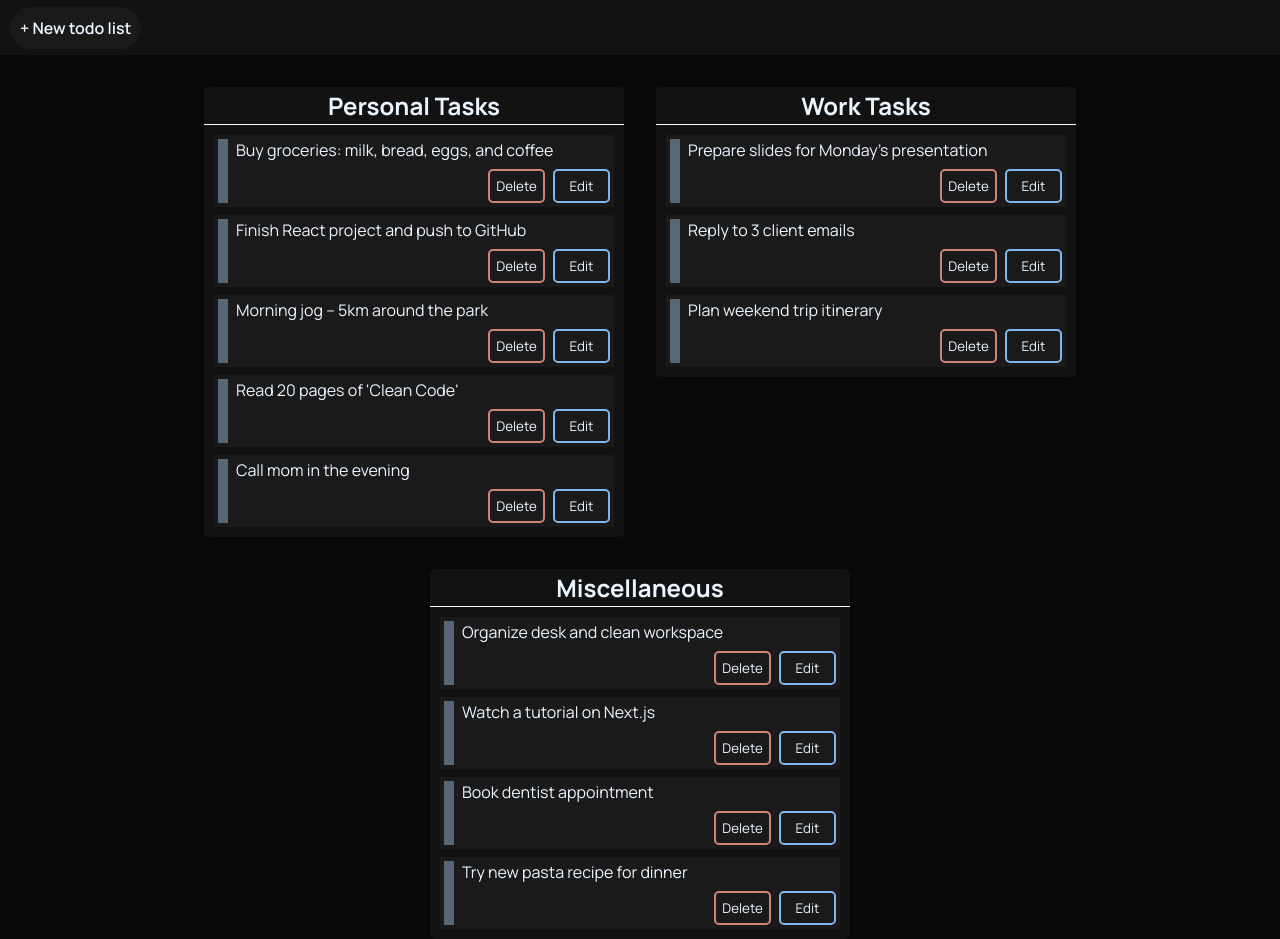
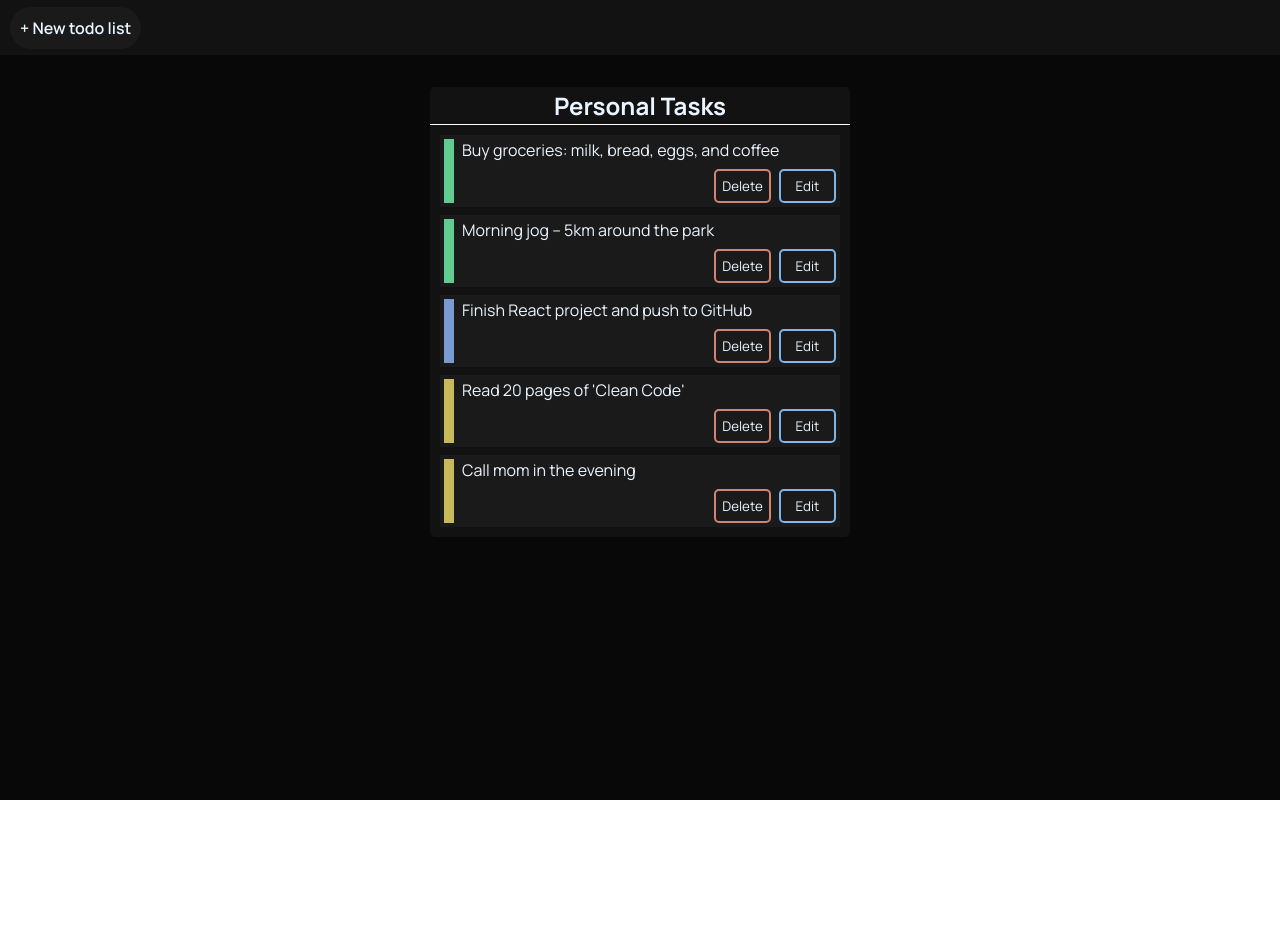
Before and after one commit to Jacket235/todo-list, a React (Create React App) app: page / in a window 1280 px wide. After the commit the page ends 800 px from the top, so only its background shows below. Built offline with nearby package versions, Linux system fonts and the light colour scheme.

Commit message:
Code readability and maintenance
Broke down props into types, and gave todo lists, and todo items better ids rather than using map function indexes

```diff
--- a/src/App.tsx
+++ b/src/App.tsx
@@ -1,36 +1,49 @@
 import './App.css';
 import { Header } from './layout/Header';
 import { Main } from './layout/Main';
+import { useState, useEffect } from 'react';
+
+type Task = {
+    id: string;
+    text: string;
+}
+
+type TodoListType = {
+    id: string;
+    title: string;
+    tasks: {
+        complete: Task[],
+        inprogress: Task[],
+        incomplete: Task[]
+    };
+}
 
 function App() {
-    const todos = [ {
+    const [todos, setTodos] = useState<TodoListType[]>([]);
+
+    const todos1 = [{
+        id: crypto.randomUUID(),
         title: "Personal Tasks",
-        tasks: [
-            "Buy groceries: milk, bread, eggs, and coffee",
-            "Finish React project and push to GitHub",
-            "Morning jog – 5km around the park",
-            "Read 20 pages of 'Clean Code'",
-            "Call mom in the evening"
-        ]}, {
-        title: "Work Tasks",
-        tasks: [
-            "Prepare slides for Monday’s presentation",
-            "Reply to 3 client emails",
-            "Plan weekend trip itinerary"
-        ]}, {
-        title: "Miscellaneous",
-        tasks: [
-            "Organize desk and clean workspace",
-            "Watch a tutorial on Next.js",
-            "Book dentist appointment",
-            "Try new pasta recipe for dinner"
-        ]}
+        tasks: {
+            complete: [
+                { id: crypto.randomUUID(), text: "Buy groceries: milk, bread, eggs, and coffee"},
+                { id: crypto.randomUUID(), text: "Morning jog – 5km around the park"}
+            ],
+            inprogress: [
+                { id: crypto.randomUUID(), text: "Finish React project and push to GitHub"}
+
+            ],
+            incomplete: [
+                { id: crypto.randomUUID(), text: "Read 20 pages of 'Clean Code'"},
+                { id: crypto.randomUUID(), text: "Call mom in the evening"}
+            ]
+        }},
     ];
 
     return (
         <div className="App">
             <Header />
-            <Main todos={todos} />
+            <Main todos={todos1} />
         </div>
     );
 }
--- a/src/components/ToDoItem.tsx
+++ b/src/components/ToDoItem.tsx
@@ -1,9 +1,9 @@
 import './toDoItem.css'
 
-export function ToDoItem({ task } : { task: string}) {
+export function ToDoItem({ task, status } : { task: string; status: string}) {
     return (
         <div className='todo-item'>
-            <div className='todo-item-checkmark'></div>
+            <div className={`todo-item-checkmark ${status}`}></div>
             <div className='todo-item-main'>
                 { task }
                 <div className='todo-item-action'>
--- a/src/components/ToDoList.tsx
+++ b/src/components/ToDoList.tsx
@@ -1,7 +1,21 @@
 import { ToDoItem } from './ToDoItem';
 import './toDoList.css';
 
-export function ToDoList({ title, tasks }: {title: string, tasks: string[]}) {
+type Task = {
+    id: string;
+    text: string;
+}
+
+type TodoListType = {
+    title: string;
+    tasks: {
+        complete: Task[],
+        inprogress: Task[],
+        incomplete: Task[]
+    };
+}
+
+export function ToDoList({ title, tasks }: TodoListType) {
     return (
         <div className="todo-list">
             <div className="todo-title">
@@ -9,9 +23,19 @@ export function ToDoList({ title, tasks }: {title: string, tasks: string[]}) {
             </div>
             <div className="todo-content">
                 <ul>
-                    {tasks.map((task, i) => (
-                        <li key={i}>
-                            <ToDoItem task={task}/>
+                    {tasks["complete"].map((task, i) => (
+                        <li key={task.id}>
+                            <ToDoItem task={task.text} status='complete'/>
+                        </li>
+                    ))}
+                    {tasks["inprogress"].map((task, i) => (
+                        <li key={task.id}>
+                            <ToDoItem task={task.text} status='inprogress'/>
+                        </li>
+                    ))}
+                    {tasks["incomplete"].map((task, i) => (
+                        <li key={task.id}>
+                            <ToDoItem task={task.text} status='incomplete'/>
                         </li>
                     ))}
                 </ul>
--- a/src/components/toDoItem.css
+++ b/src/components/toDoItem.css
@@ -1,8 +1,3 @@
-.checkmark {
-    flex-shrink: 0;
-    background: var(--highlight);
-}
-
 .todo-item {
     display: flex;
     cursor: pointer;
@@ -11,8 +6,19 @@
 
 .todo-item-checkmark {
     flex-shrink: 0;
-    background-color: var(--highlight);
     width: 10px;
+}
+
+.todo-item-checkmark.complete {
+    background: var(--success);
+}
+
+.todo-item-checkmark.inprogress {
+    background: var(--info)
+}
+
+.todo-item-checkmark.incomplete {
+    background: var(--warning);
 }
 
 .todo-item-main {
--- a/src/components/ui/CreateButton.tsx
+++ b/src/components/ui/CreateButton.tsx
@@ -1,10 +1,6 @@
 import './createButton.css';
 
-type props = {
-    text: string
-}
-
-export function CreateButton({ text }: props) {
+export function CreateButton({ text }: { text: string }) {
     return (
         <button className='button'>
             {text}
--- a/src/index.css
+++ b/src/index.css
@@ -12,9 +12,9 @@
     --secondary: hsl(31 62% 64%);
     --danger: hsl(9 50% 64%);
     --danger-hovered: hsla(9, 50%, 64%, 0.7);
-    --warning: hsl(52 19% 57%);
+    --warning: hsl(52 50% 57%);
     --success: hsl(146 50% 59%);
-    --info: hsl(217 28% 65%);
+    --info: hsl(217 50% 65%);
     --header-size: 55px
 }
 
--- a/src/layout/Main.tsx
+++ b/src/layout/Main.tsx
@@ -1,12 +1,28 @@
+import { useId } from "react";
 import { ToDoList } from "../components/ToDoList";
 import './main.css';
 
-export function Main({ todos }: { todos: {title: string; tasks: string[]}[]}) {
+type Task = {
+    id: string;
+    text: string;
+}
+
+type TodoListType = {
+    id: string;
+    title: string;
+    tasks: {
+        complete: Task[],
+        inprogress: Task[],
+        incomplete: Task[]
+    };
+}
+
+export function Main({ todos }: { todos: TodoListType[] }) {
     return (
         <main>
             <div className="main-content">
                 {todos.map((todo, i) => (
-                    <ToDoList title={todo.title} tasks={todo.tasks} />
+                    <ToDoList key={todo.id} title={todo.title} tasks={todo.tasks} />
                 ))}
             </div>
         </main>
```
